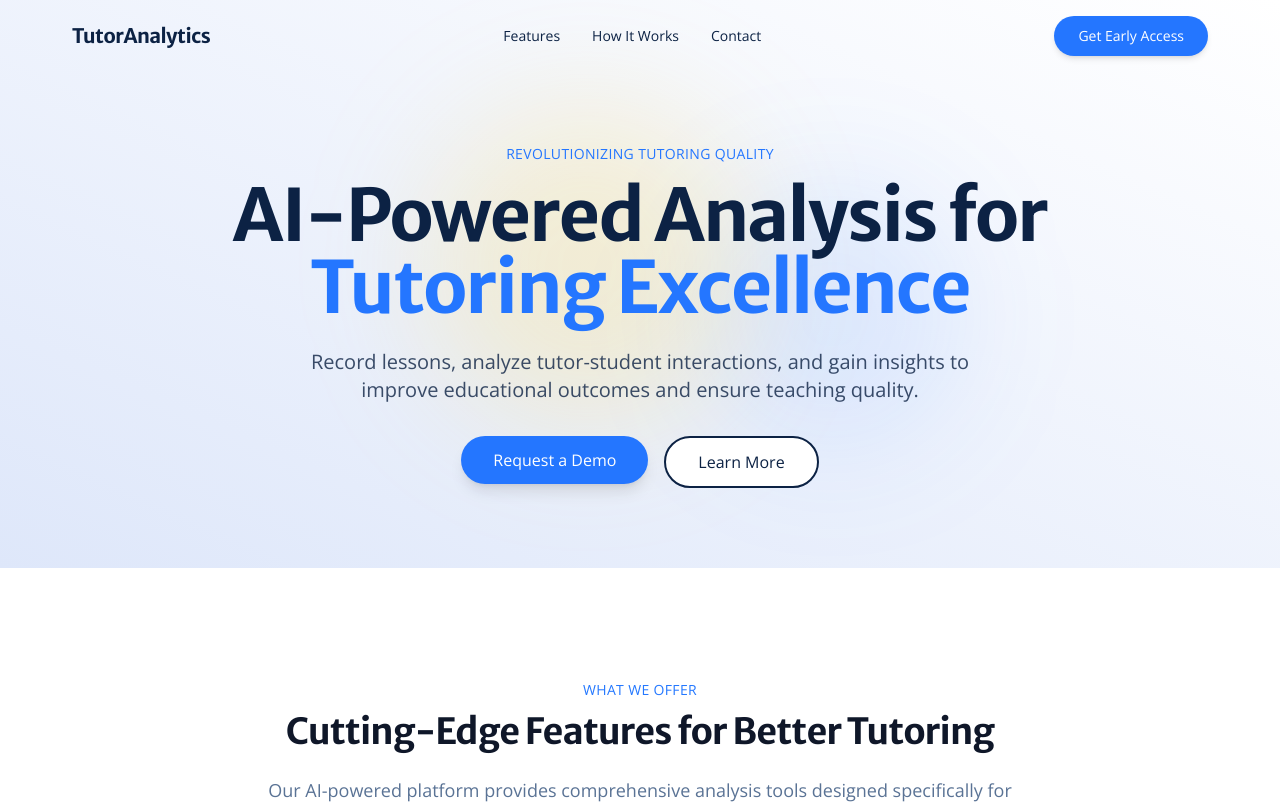
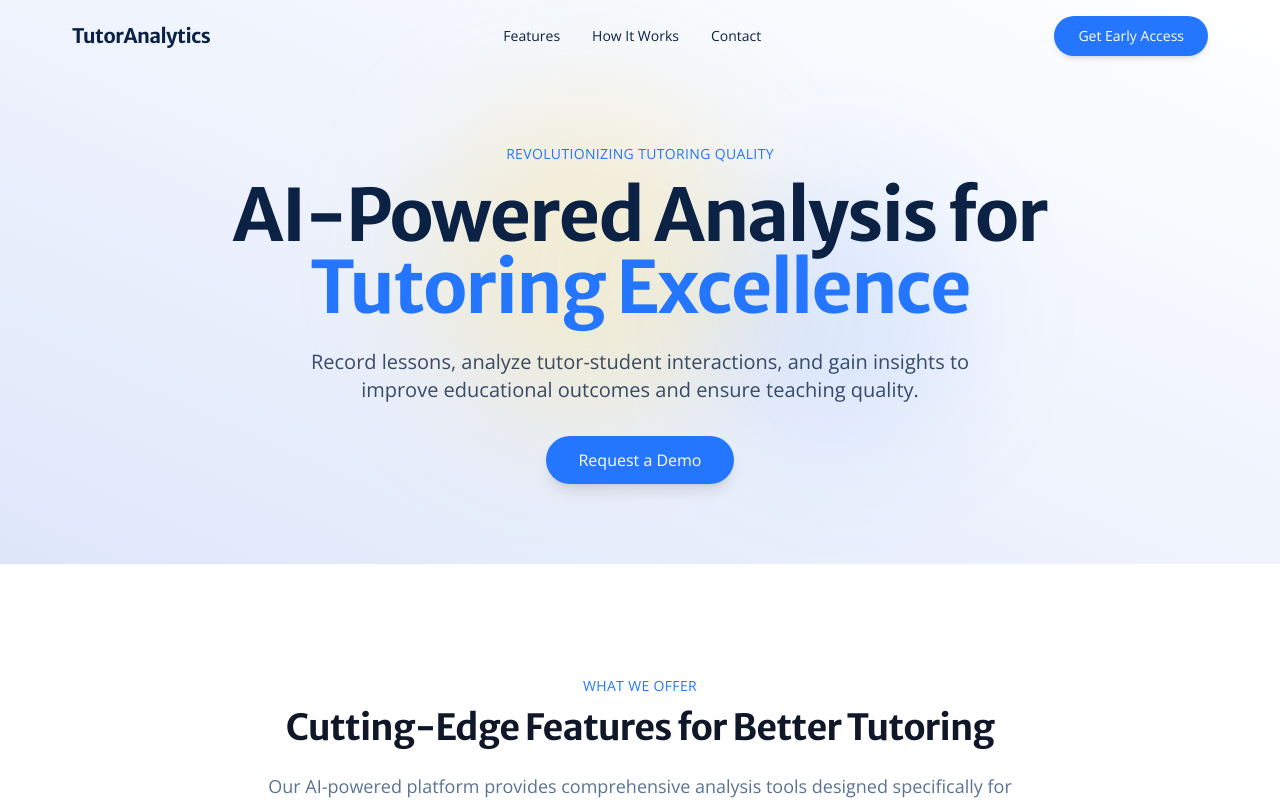
Before and after one commit to wgxyz/tutoranalytics, a React (Vite) app: page / in a window 1280 px wide. Shown: the top 804 px of the page. Built offline with nearby package versions, Linux system fonts and the light colour scheme.

Commit message:
Remove "Learn More" button
Removed the "Learn More" button from the Hero component.

```diff
--- a/src/components/Hero.tsx
+++ b/src/components/Hero.tsx
@@ -56,14 +56,6 @@ const Hero = () => {
             >
               Request a Demo
             </Button>
-            <Button
-              variant="outline"
-              size="lg"
-              className="rounded-full px-8 py-6 text-base border-2 border-navy text-navy hover:bg-navy/5"
-              onClick={scrollToContact}
-            >
-              Learn More
-            </Button>
           </div>
         </div>
       </div>
```
